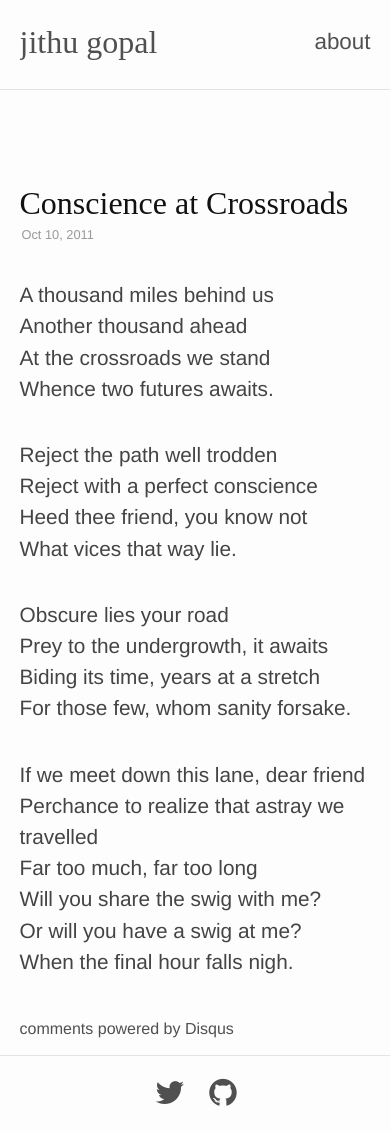
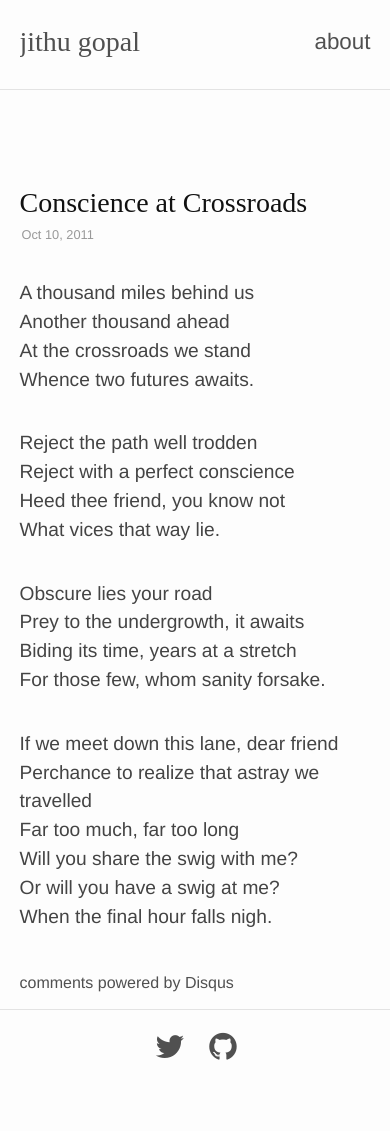
Before and after one commit to jithugopal/jithugopal.github.com, a Jekyll site: the page built from _posts/2011-10-10-conscience-at-crossroads.md, in a window 390 px wide. Built offline with Jekyll 4.4.1, drawn with Linux system fonts in a browser that asks for light colours; nearby versions of some CDN libraries; Markdown is read by kramdown in place of the engine named in the settings; comment, search, counter and statistics services are not loaded; after the commit the page ends 1085 px from its top, so only the background shows below that.

Commit message:
Add some responsive typography goodiness

```diff
--- a/_sass/_about.scss
+++ b/_sass/_about.scss
@@ -1,7 +1,6 @@
 .bio {
   margin-top: 200px;
   .about {
-    font-size: 1.5em;
     color: #444;
     p {
       padding-top: 10px;
--- a/_sass/_base.scss
+++ b/_sass/_base.scss
@@ -78,6 +78,10 @@ h1, h2, h3, h4, h5, h6 {
 
 h1 {
   font-family: $serif-font-family;
+  font-size: 1.75em;
+  @include media-query($on-laptop) {
+    font-size: 2em;
+  }
 }
 
 /**
@@ -142,3 +146,10 @@ pre {
         padding-left: 0;
     }
 }
+
+p {
+  font-size: 1.2em;
+  @include media-query($on-laptop) {
+    font-size: 1.3em;
+  }
+}
--- a/_sass/_common.scss
+++ b/_sass/_common.scss
@@ -12,7 +12,6 @@ nav {
   overflow: hidden;
   .name {
     float: left;
-    font-size: 2em;
     a {
       text-decoration: none;
     }
--- a/_sass/_post.scss
+++ b/_sass/_post.scss
@@ -2,7 +2,6 @@
   margin-top: 50px;
   .post-title {
     margin-bottom: 0;
-    font-size: 2em;
   }
   .post-meta {
     margin-left: 2px;
@@ -11,7 +10,6 @@
   }
   p {
     color: #444;
-    font-size: 1.3em;
     line-height: 1.5em;
     padding-top: 10px;
     padding-bottom: 10px;
```
